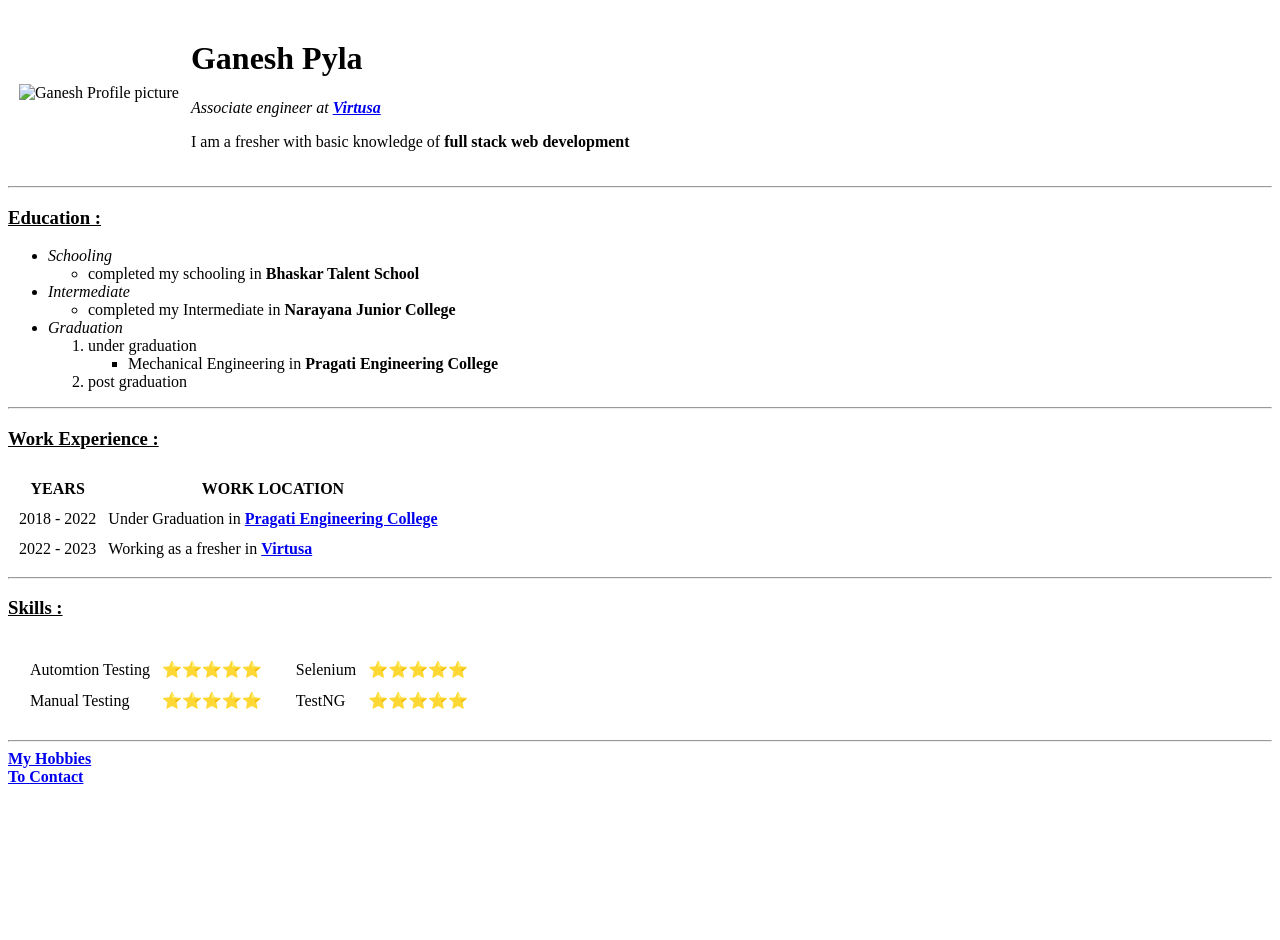
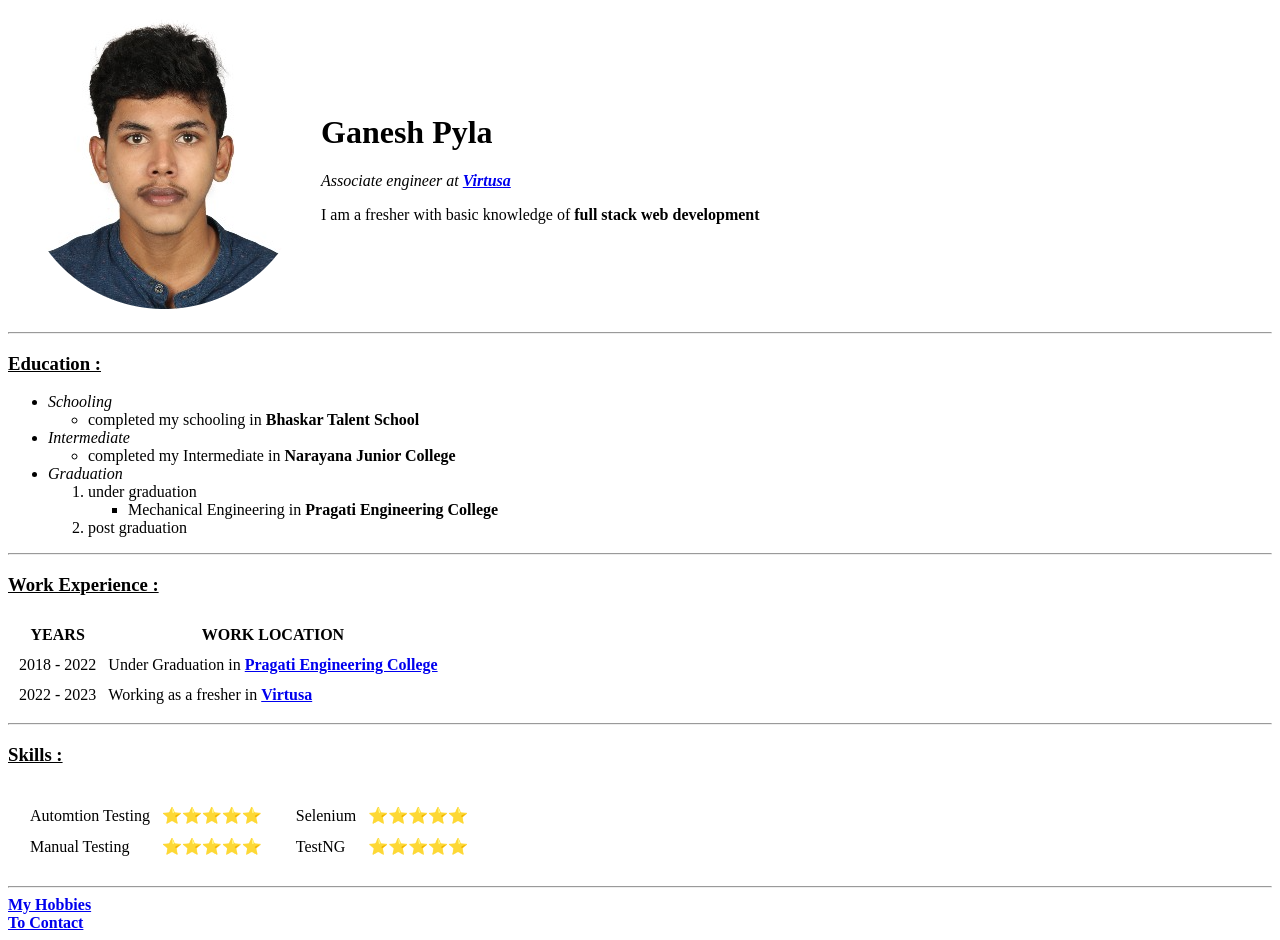
Before and after one commit to GaneshPyla/CV, a plain HTML site: page index.html in a window 1280 px wide. Before the commit the page ends 800 px from the top, so only its background shows below. Drawn offline with Linux system fonts and the light colour scheme.

Commit message:
Update index.html

```diff
--- a/index.html
+++ b/index.html
@@ -10,7 +10,7 @@
     <table cellspacing="10">
         <tr>
             <td>
-                <img src="images/ganii.png" alt="Ganesh Profile picture">
+                <img src="ganii.png" alt="Ganesh Profile picture">
             </td>
             <td>
                 <h1>Ganesh Pyla</h1>
```
